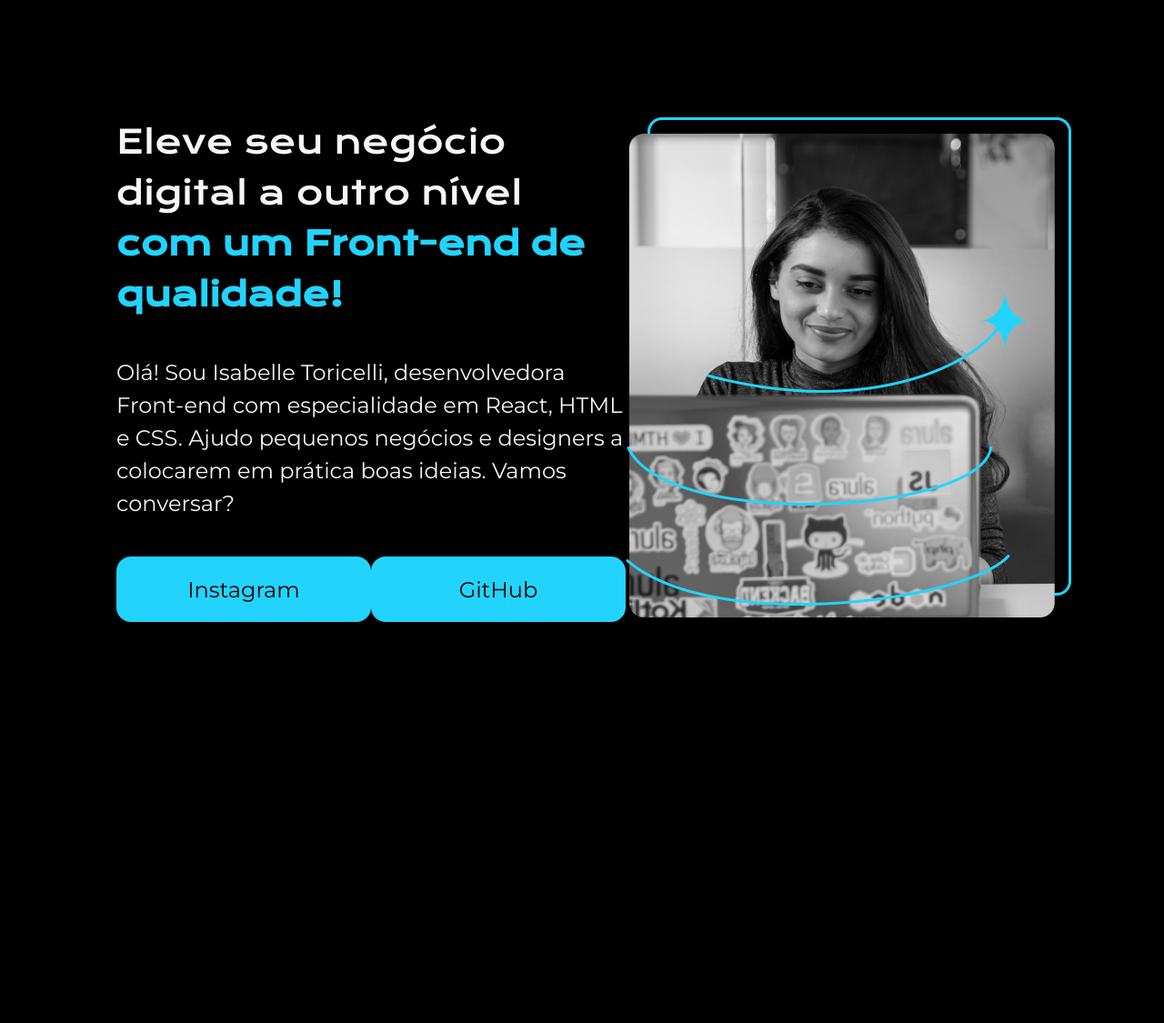
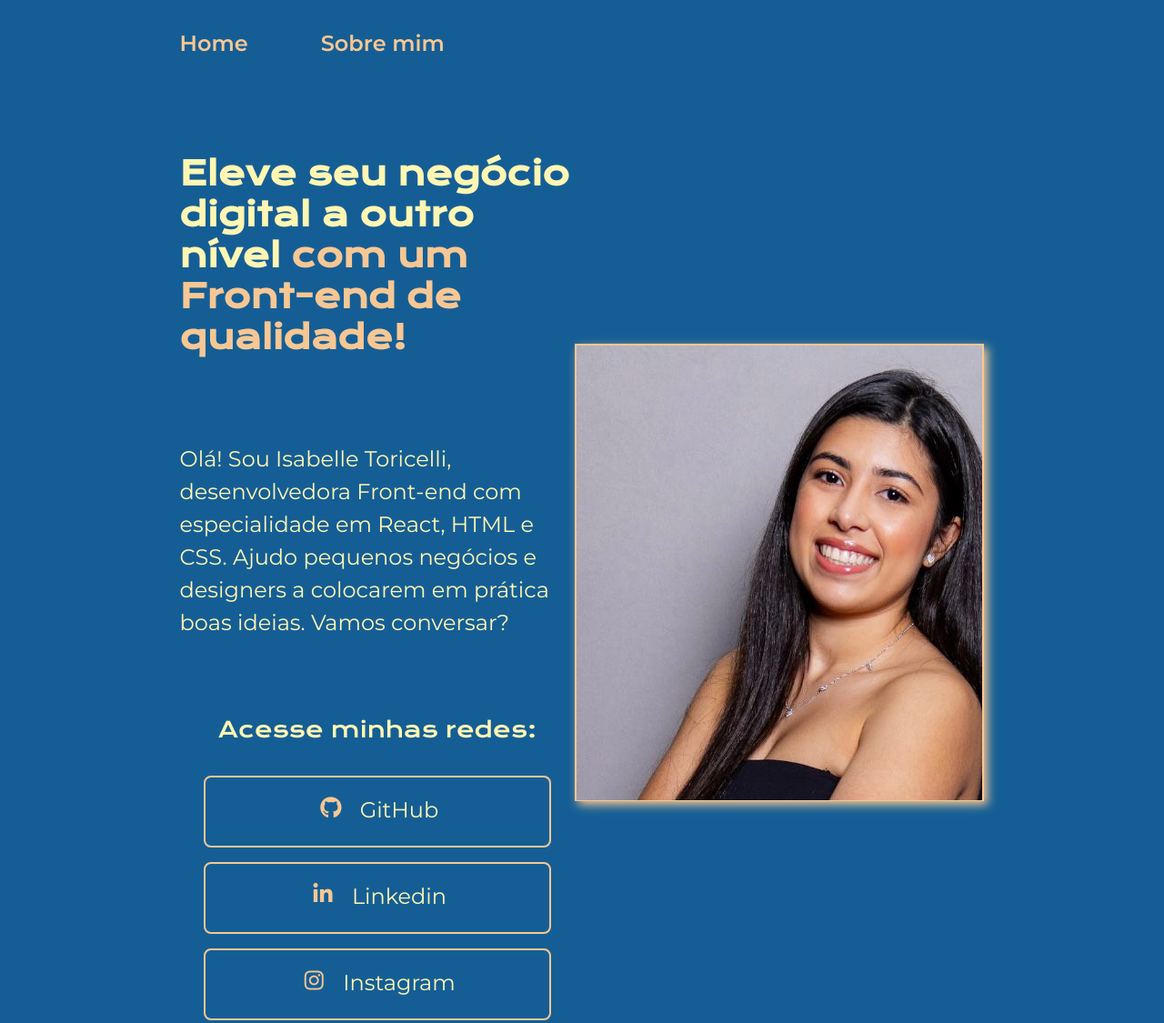
Before and after one commit to IsabelleToricelli/Portif-lio, a website: page index.html in a window 1280 px wide. Shown: the top 1125 px of the page at 91% size. Before the commit the page ends 928 px from the top, so only its background shows below. Drawn offline with nearby package versions, Linux system fonts and the light colour scheme.

Commit message:
Criação da página about

```diff
--- a/index.html
+++ b/index.html
@@ -4,14 +4,19 @@
 <head>
     <meta charset="UTF-8">
     <meta name="viewport" content="width=device-width, initial-scale=1.0">
-    <title>Portifólio</title>
+    <title>Portfólio</title>
     <link rel="stylesheet" href="styles.css">
-    <link rel="stylesheet" href="reset.css">
+    <link rel="stylesheet" href="https://cdnjs.cloudflare.com/ajax/libs/font-awesome/6.5.1/css/all.min.css">
+
 </head>
 
 <body>
-    <header>
+    <header class="cabecalho">
         <!--Cabeçalho-->
+        <nav class="cabecalho_menu">
+            <a  class="cabecalho_menu_link" href="">Home</a>
+            <a  class="cabecalho_menu_link" href="about.html">Sobre mim</a>
+        </nav>
     </header>
     <main class="apresentacao">
         <!--Corpo da página-->
@@ -23,17 +28,23 @@
                 React, HTML e CSS. Ajudo
                 pequenos negócios e designers a colocarem em prática boas ideias. Vamos conversar?</p>
             <div class="apresentacao_link">
+                <h2 class="apresentacao_link_subtitulo">Acesse minhas redes: </h2>
+                <a class="apresentacao_link_link" href="https://github.com/IsabelleToricelli"><i class="fa-brands fa-github"></i>GitHub</a>
                 <a class="apresentacao_link_link"
-                    href="https://www.instagram.com/isabelle.toricelli_?igsh=MXY0OXFscDJlbHFi&utm_source=qr">Instagram</a>
-                <a class="apresentacao_link_link" href="https://github.com/IsabelleToricelli">GitHub</a>
+                    href="https://www.linkedin.com/in/isabelle-toricelli-da-silva-a79b95186/"><i class="fa-brands fa-linkedin-in"></i>Linkedin </a>
+                <a class="apresentacao_link_link"
+                    href="https://www.instagram.com/isabelle.toricelli_?igsh=MXY0OXFscDJlbHFi&utm_source=qr"><i class="fa-brands fa-instagram"></i>Instagram </a>
+
             </div>
         </section>
         <section class="apresentacao_imagem">
-            <img src="./Imagens/Imagem (1).png" alt="Imagem da programadora">
+            <img src="./assets/foto_programadora.jpeg" alt="Imagem da programadora">
         </section>
     </main>
-    <footer>
+    <footer class="rodape">
         <!--Rodapé-->
+        <p>Desenvolvido por Isabelle Toricelli
+        <p>
     </footer>
 </body>
 
--- /dev/null
+++ b/package.json
@@ -0,0 +1,5 @@
+{
+  "dependencies": {
+    "@fortawesome/fontawesome-free": "^6.7.2"
+  }
+}
--- a/reset.css
+++ /dev/null
@@ -1,4 +0,0 @@
-*{
-    margin: 0;
-    padding: 0;
-}
--- a/styles.css
+++ b/styles.css
@@ -1,55 +1,120 @@
 @import url('https://fonts.googleapis.com/css2?family=Krona+One&family=Montserrat:ital,wght@0,100..900;1,100..900&display=swap');
+@import '@fortawesome/fontawesome-free/css/all.min.css';
+:root{
+    --cor-primaria:#155E95;
+    --cor-secundaria:#FFF6B3;
+    --cor-terciaria:#F6C794;
+    --cor-hover:#6A80B9;
 
+    --fonte-primaria:"Krona One", sans-serif;
+    --fonte-secundaria:"Montserrat", sans-serif;
+
+    --tamanho-fonte-titulo:36px;
+    --tamanho-fonte-corpo: 24px;
+}
 body {
-    background-color: #000000;
-    color: #F6F6F6;
-    height: 100vh;
+    background-color:var(--cor-primaria);
+    color: var(--cor-secundaria);
     box-sizing: border-box;
-
 }
-.apresentacao{
-    margin: 10%;
+.cabecalho{
+    display: flex;
+    justify-content:flex-start;
+    padding: 2% 15%;
+}
+.cabecalho_menu{
+    display: flex;
+    gap: 80px;
+}
+.cabecalho_menu_link{
+    color: var(--cor-terciaria);
+    text-decoration: none;
+    font-family: var(--fonte-secundaria);
+    font-size:var(--tamanho-fonte-corpo);
+    font-weight: 600;
+}
+.apresentacao {
+    padding: 4% 15%;
     display: flex;
     align-items: center;
     justify-content: space-between;
 
 }
-.apresentacao_conteudo_texto{
-   width: 615px;
-   display: flex;
-   flex-direction: column;
-   gap:40px;
+.titulo_apresentacao {
+    font-size: var(--tamanho-fonte-titulo);
+    font-family: var(--fonte-primaria);
 
 }
+.apresentacao_conteudo_texto {
+    width: 615px;
+    display: flex;
+    flex-direction: column;
+    gap: 40px;
+}
+.paragrafo_apresentacao {
+    font-family: var(--fonte-secundaria);
+    font-size: var(--tamanho-fonte-corpo);
+    line-height: 36px;
+}
 strong {
-    color: #22D4FD;
+    color:var(--cor-terciaria);
 }
-.titulo_apresentacao {
-    font-size: 36px;
-    font-family: "Krona One", serif;
-    line-height: 56px;
-    font-style: normal;
-    font-weight: 400
-}
-.paragrafo_apresentacao{
-    font-family: "Montserrat", serif;
-    font-size: 24px;
-    line-height:36px;
-}
-.apresentacao_link{
+
+
+.apresentacao_link {
     display: flex;
+    flex-direction: column;
+    gap: 16px;
     justify-content: space-between;
-}
-.apresentacao_link_link{
-width: 280px;
- background-color: #22D4FD;
- border-radius:16px;
- text-align: center;
- color: #000000;
- font-size:24px;
- font-weight: 600px;
- font-family:'Montserrat', sans-serif; ;
- text-decoration: none;
- padding: 21.5px 0;
+    align-items: center;
 
 }
+
+.apresentacao_link_subtitulo {
+    font-family: var(--fonte-primaria);
+    font-size: var(--tamanho-fonte-corpo);
+    font-weight: 400;
+
+}
+
+.apresentacao_link_link {
+    display: flex;
+    justify-content: center;
+    gap: 16px;
+    width: 378px;
+    border-radius: 8px;
+    border: 2px solid var(--cor-terciaria);
+    text-align: center;
+    color: var(--cor-secundaria);
+    font-size: var(--tamanho-fonte-corpo);
+    font-weight: 600px;
+    font-family: var(--fonte-secundaria);
+    text-decoration: none;
+    padding: 21.5px 0;
+
+}
+.apresentacao_link_link:hover{
+    background-color: var(--cor-hover);
+}
+.rodape{
+    background-color:var(--cor-terciaria);
+    color:var(--cor-primaria);
+    font-family: var(--fonte-secundaria);
+    font-size: var(--tamanho-fonte-corpo);
+    font-weight: 400;
+    padding:24px;
+    text-align: center;
+}
+.apresentacao_link i {
+    color: var(--cor-terciaria);
+    width: 32px;
+    height:32px;
+
+}
+.apresentacao_imagem{
+    width: 450px;
+    height: 503px;
+    box-sizing: border-box;
+    border: 2px solid var(--cor-terciaria);
+    box-shadow: 4px 4px 10px #F6C794;
+}
```
Also changed, not shown: about.html (added, +58 -0 lines), assets/Imagem (1).png (renamed from Imagens/Imagem (1).png), assets/foto_programadora.jpeg (added), assets/github.png (added), assets/instagram.png (added), assets/linkedin.png (added), assets/twitch.png (added), 1 other file.
